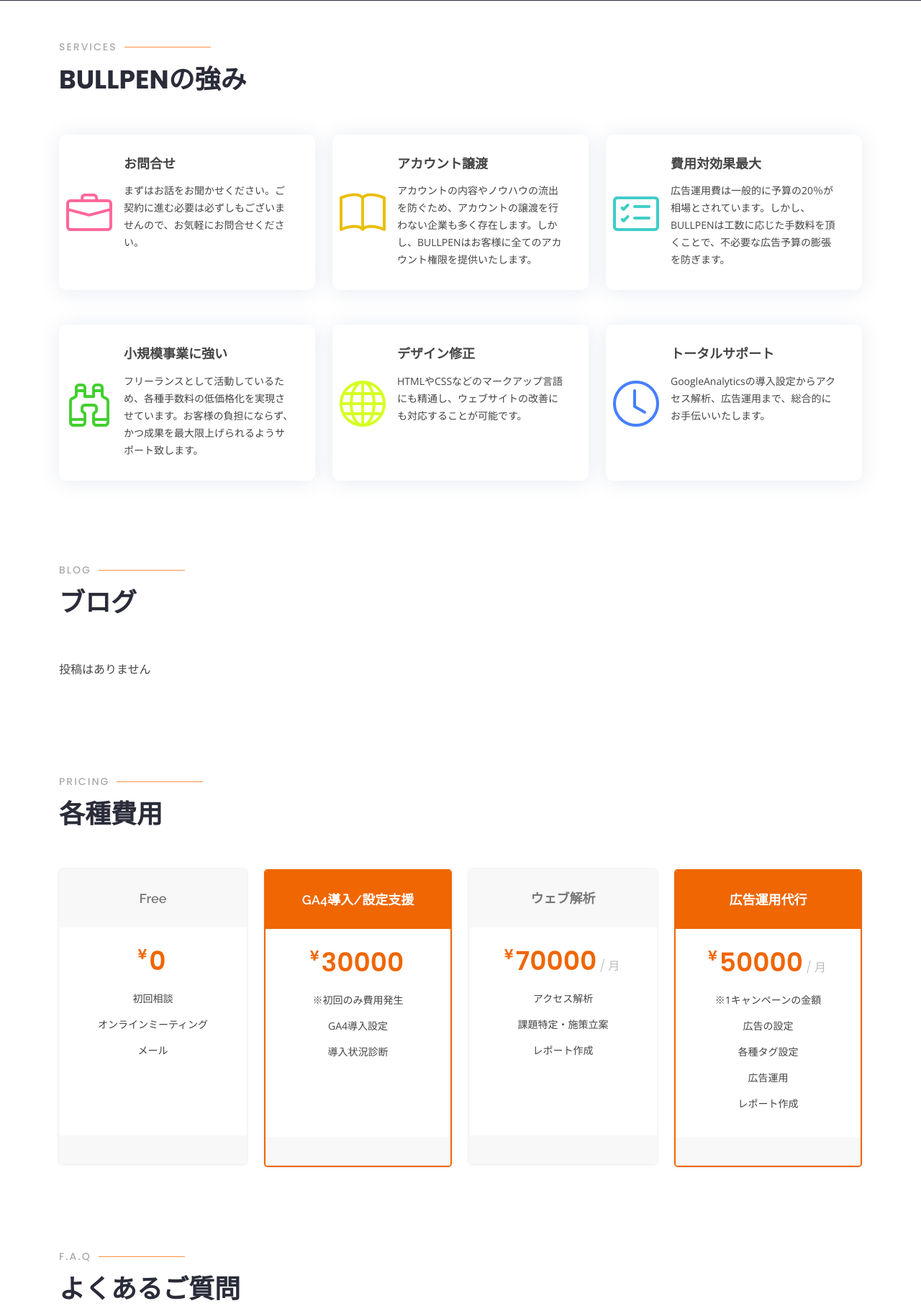
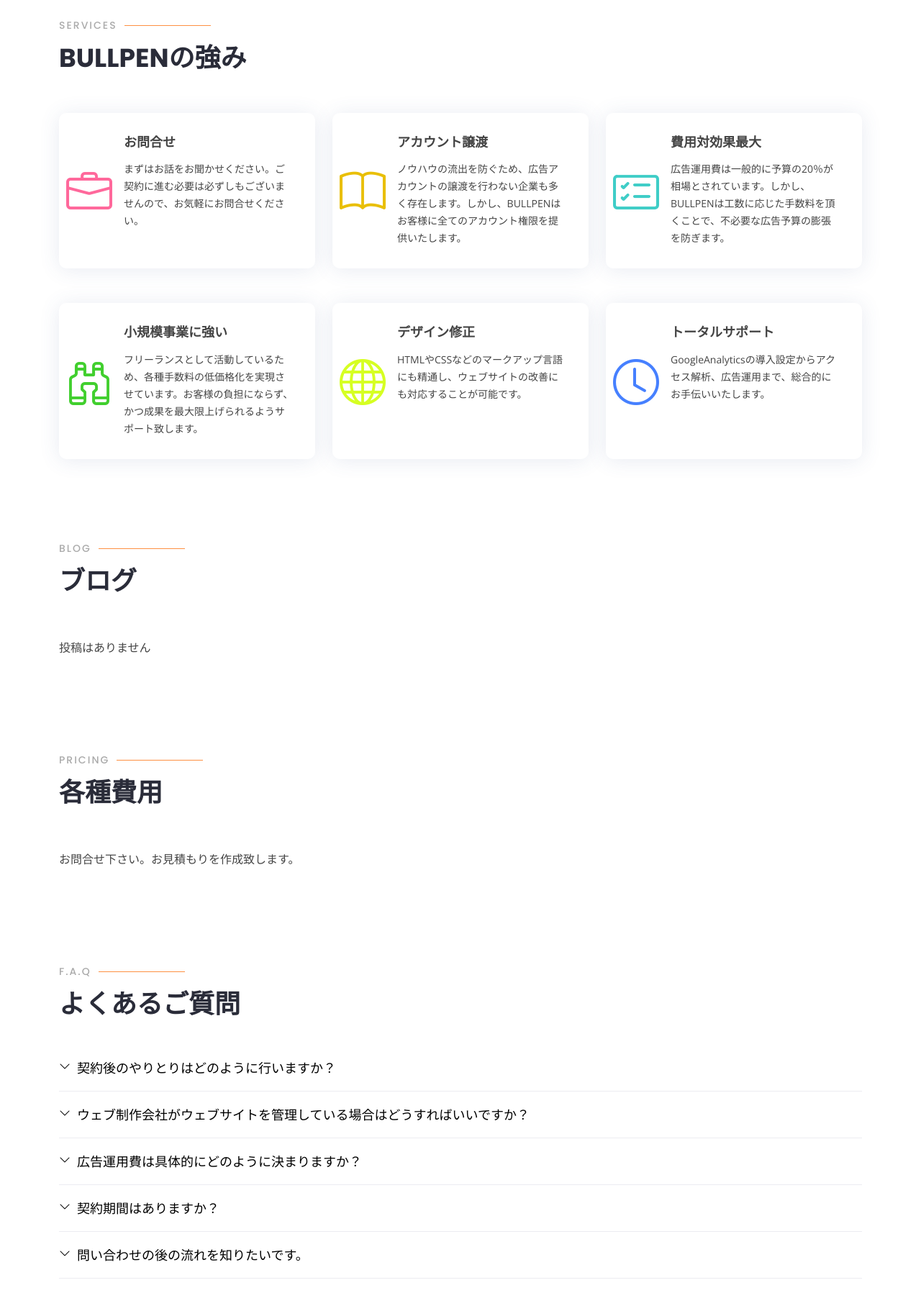
Before and after one commit to hiroshima830/marketing_hp, a Flask app: page / in a window 1280 px wide. Shown: the part 2114-3936 px from the top of the page at 72% size. Run offline with Flask 2, Linux system fonts and the light colour scheme; some libraries are stand-ins or nearby versions.

Commit message:
金額消去

```diff
--- a/main.py
+++ b/main.py
@@ -29,7 +29,7 @@
 
     subject = f'お問い合わせありがとうございます。'
     body = f'{name}様\n' \
-           f'ご連絡ありがとうございます。お手数ですが、以下の質問にお答えいただき返信をお願い致します。5番のみでも構いません。\n' \
+           f'ご連絡ありがとうございます。お手数ですが、以下の質問にお答えいただき返信をお願い致します。4番のみでも構いません。\n' \
            '\n' \
            f'1.貴社名\n' \
            '\n' \
@@ -37,15 +37,13 @@
            '\n' \
            f'3.事業について教えてください。具体的な商品やサービス、ターゲットなど。\n' \
            '\n' \
-           f'4.集客のために既に試してみたことや、経験した成果について教えていただけますか？\n' \
-           '\n' \
-           f'5.その他お問合せ、ご相談したい内容はございますか？\n' \
+           f'4.その他お問合せ、ご相談したい内容はございますか？\n' \
            '\n' \
            f'上記の質問にお答えいただけましたら、より具体的なご提案や解決策をお伝えすることができます。\n' \
            f'※このメールに心当たりのない場合は、お手数ですが削除をお願い致します。\n' \
            '\n' \
            f'BULLPEN\n' \
-
+ \
     # メールの作成
     msg = MIMEMultipart()
     msg['From'] = sender_email
--- a/templates/index.html
+++ b/templates/index.html
@@ -110,17 +110,14 @@
                         札幌のWEBアクセス解析・広告運用の専門家です。
                     </p>
                     <ul>
-                        <li><i class="ri-check-double-line"></i> 現場に精一杯で集客戦略に費やす時間が足りない</li>
-                        <li><i class="ri-check-double-line"></i> ウェブサイトを運用しているが、売上に繋がらない</li>
-                        <li><i class="ri-check-double-line"></i> ウェブ広告はどのように運用すればいいの？</li>
-                        <li><i class="ri-check-double-line"></i> 色々チャレンジしているが集客に結びつかない</li>
-
+                        <li><i class="ri-check-double-line"></i> WEB解析を行い、成果に繋がる改善施策の提案と実行</li>
+                        <li><i class="ri-check-double-line"></i> WEB解析を行うための、各種設定や運用状況の確認</li>
+                        <li><i class="ri-check-double-line"></i> WEB広告の設定と運用</li>
                     </ul>
                 </div>
                 <div class="col-lg-6 pt-4 pt-lg-0">
                     <p>
-                        BULLPENは、幅広い視点でウェブ解析を行い、成果に繋がる改善策を提案し、実行いたします。時間に制約のある個人事業主の方にも手軽な料金設定で集客サポートが可能です。お客様の課題や目標についてお話を伺い、具体的な解決策を提案いたします。お気軽にお問い合わせください。
-                    </p>
+BULLPENは、あなたのWebサイトやオンラインサービスを最大限に活用するための効果的な施策を提案し、実行いたします。ウェブページの改善や解析の設定、必要に応じた広告運用など、成果に向けた多様なサポートを行います。まずはお問い合わせからお気軽にご相談下さい。                    </p>
                     <a href="#contact" class="btn-learn-more">お問合せ</a>
                 </div>
             </div>
@@ -189,11 +186,9 @@
                                 WEB上でのビジネスにおいて欠かせないGoogleアナリティクスの導入、また導入済みWEBサイトの設定状況の確認及び診断を行います。</p>
                             <ul>
                                 <li><i class="ri-check-double-line"></i> Googleアナリティクスの導入設定</li>
-                                <li><i class="ri-check-double-line"></i> コンバージョン設定</li>
-                                <li><i class="ri-check-double-line"></i> カスタムイベント設定</li>
+                                <li><i class="ri-check-double-line"></i> Googleアナリティクスの運用診断</li>
+                                <li><i class="ri-check-double-line"></i> Googleアナリティクスの各種設定</li>
                             </ul>
-                            <p>
-                                設定費は初回のみ発生し、その後の追加設定や変更に費用は発生しません。</p>
                         </div>
                         <div class="col-lg-6 order-1 order-lg-2 text-center">
                             <img src="static/img/features-4.png" alt="" class="img-fluid">
@@ -205,16 +200,12 @@
                         <div class="col-lg-6 order-2 order-lg-1 mt-3 mt-lg-0">
                             <h3>ウェブ解析を行い、成果に繋がる施策を提案・実行致します。</h3>
                             <p>
-                                BULLPENでは、上級ウェブ解析士の資格を持ったマーケターが、現状のウェブサイトを詳しく解析いたします。ウェブサイトの強みや弱みを明確に把握し、競合他社や基準値との比較を行った上で、適切な改善施策をご提案いたします。 </p>
+                                BULLPENでは、上級ウェブ解析士の資格を持ったマーケターが、現状のウェブサイトを詳しく解析いたします。ウェブサイトの強みや弱みを明確に把握し、適切な改善施策をご提案いたします。 </p>
                             <ul>
                                 <li><i class="ri-check-double-line"></i> Googleアナリティクス等を使用したアクセス解析</li>
-                                <li><i class="ri-check-double-line"></i> GoogleアナリティクスやGoogleタグマネージャーの設定業務</li>
                                 <li><i class="ri-check-double-line"></i> SEO施策</li>
-                                <li><i class="ri-check-double-line"></i> 集客チャネル、ページ導線、ユーザー行動の各種レポート作成</li>
+                                <li><i class="ri-check-double-line"></i> レポート作成など</li>
                             </ul>
-                            <p>
-                                上記は一例ですが、その他の要望にも柔軟に対応いたします。</p>
-                            </p>
                         </div>
                         <div class="col-lg-6 order-1 order-lg-2 text-center">
                             <img src="static/img/features-1.png" alt="" class="img-fluid">
@@ -226,16 +217,13 @@
                         <div class="col-lg-6 order-2 order-lg-1 mt-3 mt-lg-0">
                             <h3>費用対効果を重要視した広告運用を致します。</h3>
                             <p>
-                                BULLPENでは、Google広告の「検索広告」と「ディスプレイ広告」の認定資格を持ったマーケターが、施策に沿った広告運用を行います。広告運用代行の手数料は広告費に連動しない固定制となっており、費用対効果の最大化を追求することが可能です。 </p>
+                                BULLPENでは、Google広告の「検索広告」と「ディスプレイ広告」の認定資格を持ったマーケターが、施策に沿った広告運用を行います。</p>
                             <ul>
                                 <li><i class="ri-check-double-line"></i> Google広告</li>
                                 <li><i class="ri-check-double-line"></i> Yahoo広告</li>
                                 <li><i class="ri-check-double-line"></i> SNS広告</li>
                                 <li><i class="ri-check-double-line"></i> 各広告の運用レポート作成</li>
                             </ul>
-                            <p>
-                                広告アカウントの所有権は全てお客様に帰属します。
-                            </p>
                         </div>
                         <div class="col-lg-6 order-1 order-lg-2 text-center">
                             <img src="static/img/features-3.png" alt="" class="img-fluid">
@@ -286,7 +274,7 @@
                         <div class="icon"><i class="bi bi-book" style="color: #e9bf06;"></i></div>
                         <h4 class="title">アカウント譲渡</h4>
                         <p class="description">
-                            アカウントの内容やノウハウの流出を防ぐため、アカウントの譲渡を行わない企業も多く存在します。しかし、BULLPENはお客様に全てのアカウント権限を提供いたします。</p>
+                           ノウハウの流出を防ぐため、広告アカウントの譲渡を行わない企業も多く存在します。しかし、BULLPENはお客様に全てのアカウント権限を提供いたします。</p>
                     </div>
                 </div>
 
@@ -474,74 +462,74 @@
                 <h2>Pricing</h2>
                 <p>各種費用</p>
             </div>
+            <p>お問合せ下さい。お見積もりを作成致します。</p>
+            <!--            <div class="row">-->
 
-            <div class="row">
+            <!--                <div class="col-lg-3 col-md-6">-->
+            <!--                    <div class="box" data-aos="zoom-in">-->
+            <!--                        <h3>Free<br></h3>-->
+            <!--                        <h4><sup>¥</sup>0<span></span></h4>-->
+            <!--                        <ul>-->
+            <!--                            <li>初回相談</li>-->
+            <!--                            <li>オンラインミーティング</li>-->
+            <!--                            <li>メール</li>-->
+            <!--                            <li>&nbsp;</li>-->
+            <!--                            <li>&nbsp;</li>-->
+            <!--                        </ul>-->
+            <!--                        <div class="btn-wrap">-->
+            <!--                        </div>-->
+            <!--                    </div>-->
+            <!--                </div>-->
 
-                <div class="col-lg-3 col-md-6">
-                    <div class="box" data-aos="zoom-in">
-                        <h3>Free<br></h3>
-                        <h4><sup>¥</sup>0<span></span></h4>
-                        <ul>
-                            <li>初回相談</li>
-                            <li>オンラインミーティング</li>
-                            <li>メール</li>
-                            <li>&nbsp;</li>
-                            <li>&nbsp;</li>
-                        </ul>
-                        <div class="btn-wrap">
-                        </div>
-                    </div>
-                </div>
+            <!--                <div class="col-lg-3 col-md-6 mt-4 mt-md-0">-->
+            <!--                    <div class="box featured" data-aos="zoom-in" data-aos-delay="100">-->
+            <!--                        <h3>GA4導入/設定支援</h3>-->
+            <!--                        <h4><sup>¥</sup>30000<span></span></h4>-->
+            <!--                        <ul>-->
+            <!--                            <li>※初回のみ費用発生</li>-->
+            <!--                            <li>GA4導入設定</li>-->
+            <!--                            <li>導入状況診断</li>-->
+            <!--                            <li>&nbsp;</li>-->
+            <!--                            <li>&nbsp;</li>-->
+            <!--                        </ul>-->
+            <!--                        <div class="btn-wrap">-->
+            <!--                        </div>-->
+            <!--                    </div>-->
+            <!--                </div>-->
 
-                <div class="col-lg-3 col-md-6 mt-4 mt-md-0">
-                    <div class="box featured" data-aos="zoom-in" data-aos-delay="100">
-                        <h3>GA4導入/設定支援</h3>
-                        <h4><sup>¥</sup>30000<span></span></h4>
-                        <ul>
-                            <li>※初回のみ費用発生</li>
-                            <li>GA4導入設定</li>
-                            <li>導入状況診断</li>
-                            <li>&nbsp;</li>
-                            <li>&nbsp;</li>
-                        </ul>
-                        <div class="btn-wrap">
-                        </div>
-                    </div>
-                </div>
+            <!--                <div class="col-lg-3 col-md-6 mt-4 mt-lg-0">-->
+            <!--                    <div class="box" data-aos="zoom-in" data-aos-delay="200">-->
+            <!--                        <h3>ウェブ解析<br></h3>-->
+            <!--                        <h4><sup>¥</sup>70000<span> / 月</span></h4>-->
+            <!--                        <ul>-->
+            <!--                            <li>アクセス解析</li>-->
+            <!--                            <li>課題特定・施策立案</li>-->
+            <!--                            <li>レポート作成</li>-->
+            <!--                            <li>&nbsp;</li>-->
+            <!--                            <li>&nbsp;</li>-->
+            <!--                        </ul>-->
+            <!--                        <div class="btn-wrap">-->
+            <!--                        </div>-->
+            <!--                    </div>-->
+            <!--                </div>-->
 
-                <div class="col-lg-3 col-md-6 mt-4 mt-lg-0">
-                    <div class="box" data-aos="zoom-in" data-aos-delay="200">
-                        <h3>ウェブ解析<br></h3>
-                        <h4><sup>¥</sup>70000<span> / 月</span></h4>
-                        <ul>
-                            <li>アクセス解析</li>
-                            <li>課題特定・施策立案</li>
-                            <li>レポート作成</li>
-                            <li>&nbsp;</li>
-                            <li>&nbsp;</li>
-                        </ul>
-                        <div class="btn-wrap">
-                        </div>
-                    </div>
-                </div>
+            <!--                <div class="col-lg-3 col-md-6 mt-4 mt-md-0">-->
+            <!--                    <div class="box featured" data-aos="zoom-in" data-aos-delay="300">-->
+            <!--                        <h3>広告運用代行<br></h3>-->
+            <!--                        <h4><sup>¥</sup>50000<span> / 月</span></h4>-->
+            <!--                        <ul>-->
+            <!--                            <li>※1キャンペーンの金額</li>-->
+            <!--                            <li>広告の設定</li>-->
+            <!--                            <li>各種タグ設定</li>-->
+            <!--                            <li>広告運用</li>-->
+            <!--                            <li>レポート作成</li>-->
+            <!--                        </ul>-->
+            <!--                        <div class="btn-wrap">-->
+            <!--                        </div>-->
+            <!--                    </div>-->
+            <!--                </div>-->
 
-                <div class="col-lg-3 col-md-6 mt-4 mt-md-0">
-                    <div class="box featured" data-aos="zoom-in" data-aos-delay="300">
-                        <h3>広告運用代行<br></h3>
-                        <h4><sup>¥</sup>50000<span> / 月</span></h4>
-                        <ul>
-                            <li>※1キャンペーンの金額</li>
-                            <li>広告の設定</li>
-                            <li>各種タグ設定</li>
-                            <li>広告運用</li>
-                            <li>レポート作成</li>
-                        </ul>
-                        <div class="btn-wrap">
-                        </div>
-                    </div>
-                </div>
-
-            </div>
+            <!--            </div>-->
 
         </div>
     </section><!-- End Pricing Section -->
@@ -583,7 +571,7 @@
                             class="bi bi-chevron-up icon-close"></i></div>
                     <div id="faq3" class="collapse" data-bs-parent=".faq-list">
                         <p>
-                            Google検索広告、ディスプレイ広告、Yahoo!検索広告、Twitter広告など、各広告媒体に対して1つあたり50,000円の費用がかかります。ただし、最初の段階では主に顕在層に対して広告運用を行うため、多くの広告媒体を活用することは稀です。 </p>
+                            Google検索広告、ディスプレイ広告、Yahoo!検索広告、Twitter広告など、各広告媒体に対して費用がかかります。ただし、最初の段階では主に顕在層に対して広告運用を行うため、多くの広告媒体を活用することは稀です。 </p>
                     </div>
                 </li>
 
```
